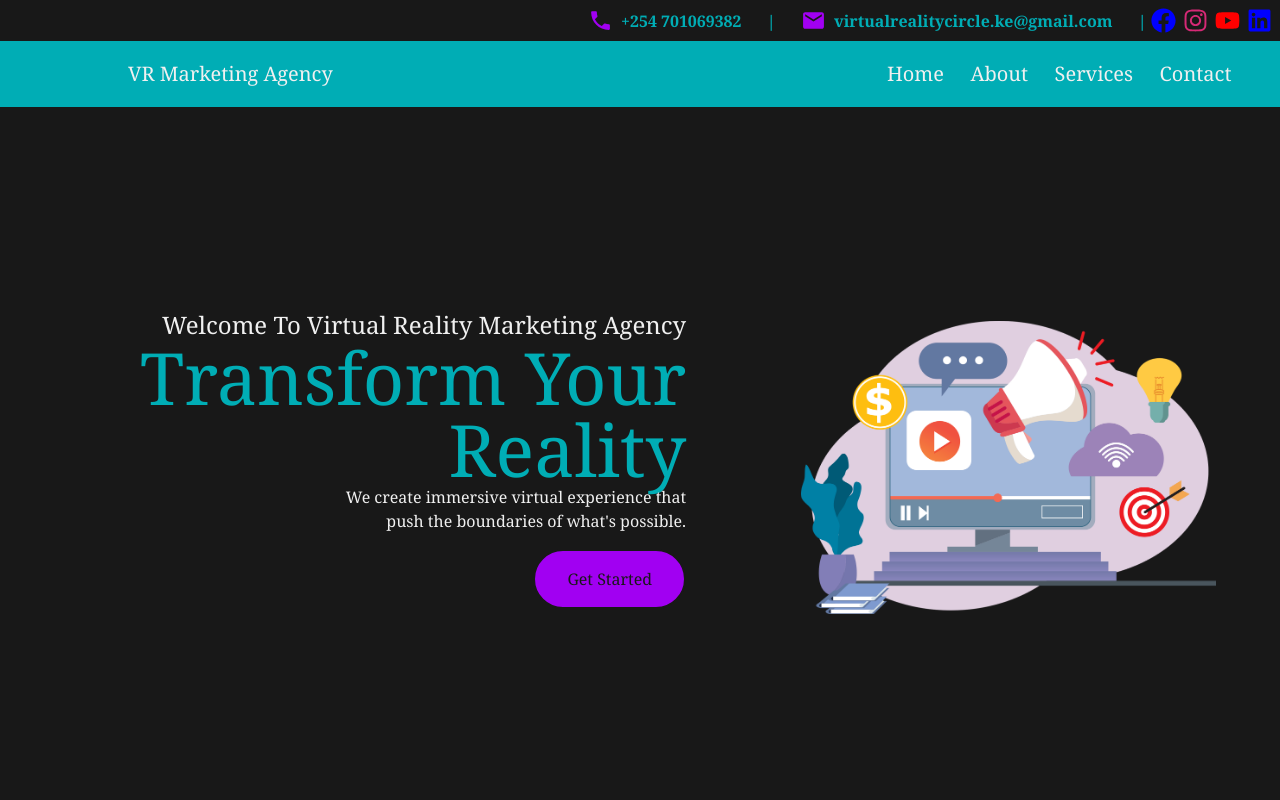
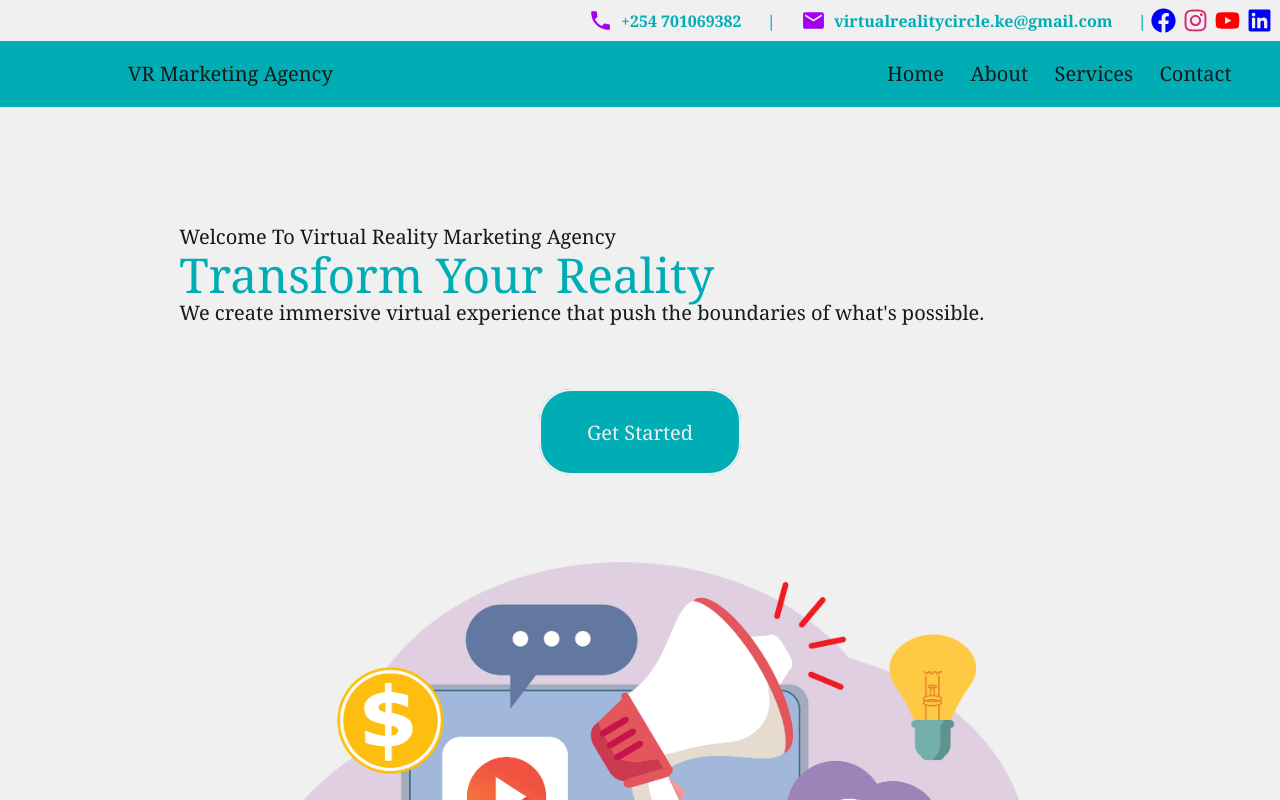
Before and after one commit to MacKibe/virtualReality, a React (Vite) app: page / in a window 1280 px wide. Shown: the top 800 px of the page. Built offline with nearby package versions, Linux system fonts and the light colour scheme.

Commit message:
Done with the hero section

```diff
--- a/src/Components/App.tsx
+++ b/src/Components/App.tsx
@@ -35,7 +35,7 @@ const App = () => {
   // CoreValuesData
   const coreValues = data?.[2]?.corevalues;
   return (
-    <div className="font-serif text-[var(--text)] bg-[var(--background)]">
+    <div className="font-serif text-[var(--background)] bg-[var(--text)]">
       {/* Header */}
       <Header />
       {/* Navbar */}
--- a/src/Components/Header.tsx
+++ b/src/Components/Header.tsx
@@ -2,7 +2,7 @@ import { FaFacebook, FaInstagram, FaLinkedin, FaYoutube } from "react-icons/fa";
 import { MdEmail, MdLocalPhone } from "react-icons/md";
 const Header = () => {
   return (
-    <ul className="sm:hidden md:flex justify-end gap-[2%] text-[var(--primary)] items-center p-2 font-bold">
+    <ul className="hidden md:flex justify-end gap-[2%] text-[var(--primary)] items-center p-2 font-bold">
       <li className="flex items-center gap-2">
         <MdLocalPhone style={{ color: 'var(--secondary)' }} size={25} />
         +254 701069382
--- a/src/Components/Hero.tsx
+++ b/src/Components/Hero.tsx
@@ -1,22 +1,24 @@
 import marketing from "../assets/marketing.png";
 const Hero = () => {
   return (
-    <div className="flex h-[90dvh] w-[90%] mx-auto gap-[10%]">
-      <div className="flex  flex-col justify-center items-end text-right w-[60%] ">
-        <h2 className="text-2xl">
-          Welcome To Virtual Reality Marketing Agency
-        </h2>
-        <h1 className="text-7xl text-[var(--primary)]">Transform Your Reality</h1>
-        <h3 className=" w-[55%]">
+    <div className="flex flex-col px-[5%] text-xl">
+      <div className="p-[10%]">
+        <h2>Welcome To Virtual Reality Marketing Agency</h2>
+        <h1 className="text-5xl text-[var(--primary)]">
+          Transform Your Reality
+        </h1>
+        <h3>
           We create immersive virtual experience that push the boundaries of
           what's possible.
         </h3>
-        <a href="#services" className="px-8 py-4 my-4 border-2 text-[var(--background)] bg-[var(--secondary)] rounded-4xl">
-          Get Started
-        </a>
+        <div className="mt-[10%] text-center">
+          <a href="#services" className="px-[5%] py-[3%] bg-[var(--primary)] text-[var(--text)] border-2 rounded-4xl">
+            Get Started
+          </a>
+        </div>
       </div>
-      <div className="flex justify-center items-center w-[40%]">
-        <img src={marketing}/>
+      <div className="flex items-center justify-center">
+        <img className="w-[70%]" src={marketing} />
       </div>
     </div>
   );
--- a/src/Pages/Homepage.tsx
+++ b/src/Pages/Homepage.tsx
@@ -3,7 +3,7 @@ import OurServices from "../Components/OurServices";
 import TheTeam from "../Components/TheTeam";
 const Homepage = ({ services, profiles }) => {
   return (
-    <div className="">
+    <div className="text-2xl">
       {/* Hero */}
       <Hero />
 
```
